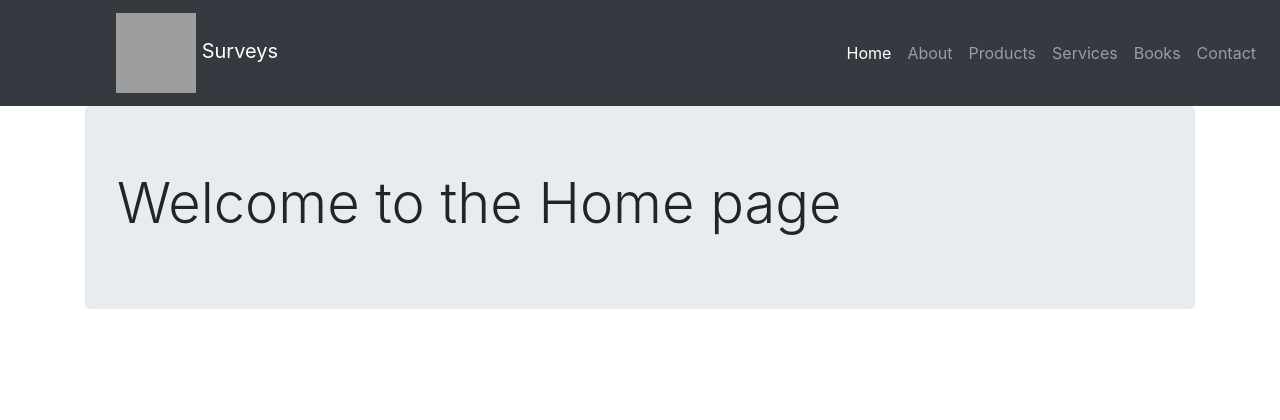
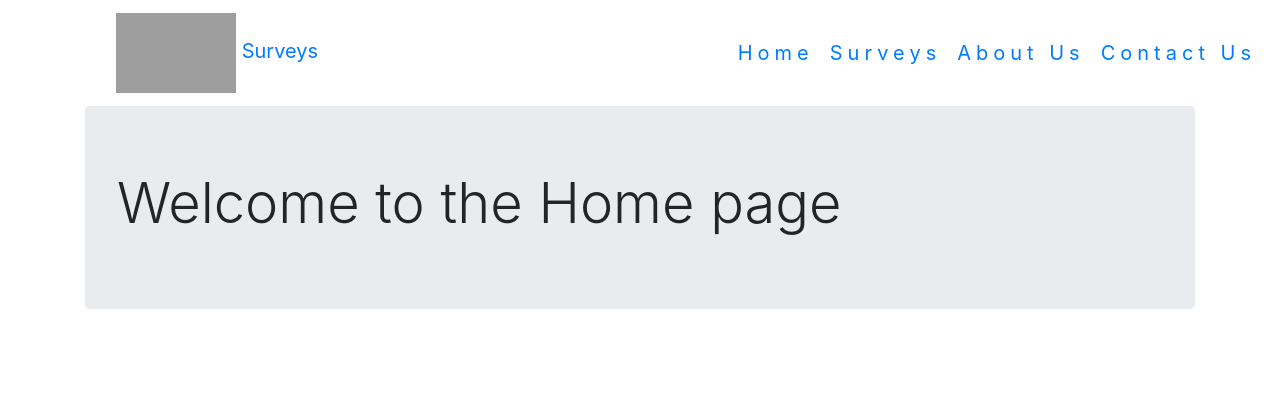
Before and after one commit to Comp229Urway/UrWay, a Node server app: page / in a window 1280 px wide. Shown: the top 420 px of the page. Run offline with Node 20, Linux system fonts and the light colour scheme; some libraries are stand-ins or nearby versions; grey boxes are pictures that could not be loaded.

Commit message:
With the nav itens

```diff
--- a/public/Content/app.css
+++ b/public/Content/app.css
@@ -1,7 +1,18 @@
 /* custom css goes here */
 
+.navbar-brand a {
+    font-size: 20px;
+}
+
 .navbar-brand img {
-    width: 80px;
+    width: 120px;
     height: 80px;
     margin-left: 100px;
 }
+
+.nav-item {
+    justify-content: space-between;
+    align-items: center;
+    letter-spacing: 5px;
+    font-size: 20px;
+}
--- a/server/views/partials/main_nav.ejs
+++ b/server/views/partials/main_nav.ejs
@@ -1,8 +1,8 @@
 <!-- Main Navigation -->
-  <nav class="navbar navbar-expand-lg navbar-dark bg-dark">
+  <nav class="navbar navbar-expand-lg navbar-secondary bg-white">
     <a class="navbar-brand" href="/"><img
-          src="https://i.imgur.com/Dxff30k.jpg"
-          alt="Logo"
+          src="https://i.imgur.com/j5rbueF.png"
+          alt="Urway Logo"
           loading="lazy"
         />
         Surveys</a>
@@ -18,7 +18,15 @@
         <% } else  { %>
         <li class="nav-item">
         <% } %>
-          <a class="nav-link" href="/home"><i class="fas fa-lg fa-laptop-house"></i> Home </a>
+          <a class="nav-link" href="/home"><i class="fas fa-house-user"></i> Home </a>
+        </li>
+
+        <% if (title == "Surveys") { %>
+        <li class="nav-item active">
+        <% } else  { %>
+        <li class="nav-item">
+        <% } %>
+          <a class="nav-link" href="/Surveys"><i class="fas fa-poll-h"></i> Surveys </a>
         </li>
 
         <% if (title == "About") { %>
@@ -26,31 +34,7 @@
         <% } else  { %>
         <li class="nav-item">
         <% } %>
-          <a class="nav-link" href="/about"><i class="fas fa-info-circle"></i> About </a>
-        </li>
-
-        <% if (title == "Products") { %>
-        <li class="nav-item active">
-        <% } else  { %>
-        <li class="nav-item">
-        <% } %>
-          <a class="nav-link" href="/products"><i class="fab fa-elementor"></i> Products </a>
-        </li>
-
-        <% if (title == "Services") { %>
-        <li class="nav-item active">
-        <% } else  { %>
-        <li class="nav-item">
-        <% } %>
-          <a class="nav-link" href="/services"><i class="fas fa-cogs"></i> Services </a>
-        </li>
-
-        <% if (title == "Books") { %>
-        <li class="nav-item active">
-        <% } else  { %>
-        <li class="nav-item">
-        <% } %>
-          <a class="nav-link" href="/book-list"><i class="fas fa-book"></i> Books </a>
+          <a class="nav-link" href="/about"><i class="fas fa-question-circle"></i> About Us </a>
         </li>
 
         <% if (title == "Contact") { %>
@@ -58,7 +42,7 @@
         <% } else  { %>
         <li class="nav-item">
         <% } %>
-          <a class="nav-link" href="/contact"><i class="fas fa-mobile-alt"></i> Contact </a>
+          <a class="nav-link" href="/contact"><i class="fas fa-envelope-open-text"></i> Contact Us </a>
         </li>
     </div>
   </nav>
```
